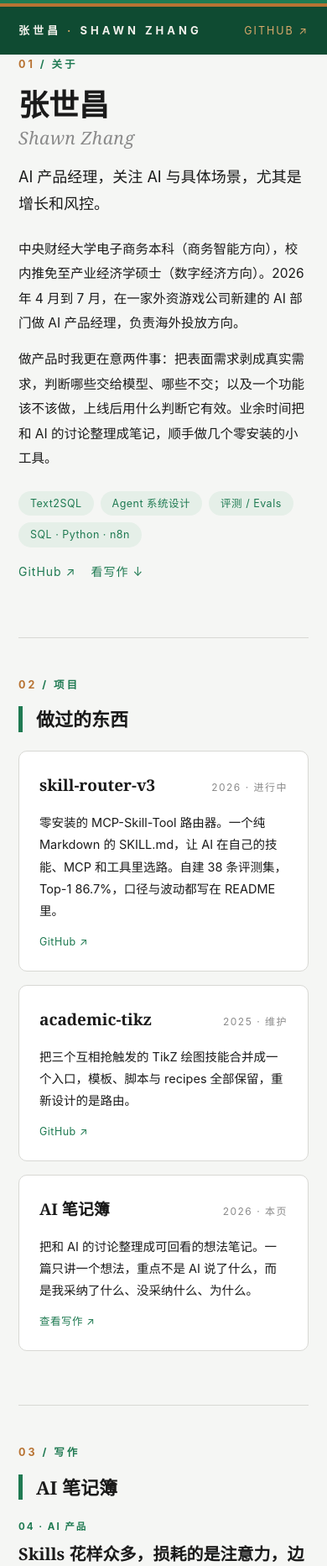
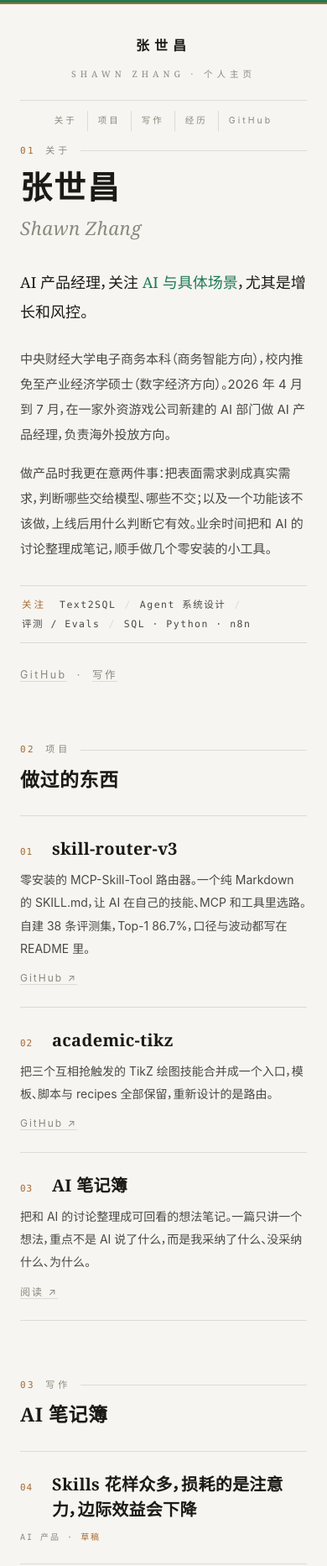
Before and after one commit to Eastr5/blog, a plain HTML site: page index.html in a window 390 px wide. Shown: the top 1865 px of the page at 84% size. Drawn offline with Linux system fonts and the light colour scheme.

Commit message:
site: 纸媒化改版——关注条替代标签胶囊、细线索引式条目、居中报头与版权页式页脚

```diff
--- a/index.html
+++ b/index.html
@@ -8,190 +8,212 @@
 <script src="assets/js/marked.min.js"></script>
 <style>
 :root{
-  --paper:#F5F6F4; --ink:#1A1A1A; --muted:#8A8A8A; --line:#D8D8D4;
-  --green:#1F7A52; --green-deep:#0F4B32; --green-soft:#E5EFE8;
-  --tan:#B87333; --panel:#FFFFFF;
+  --paper:#F6F5F1; --ink:#1B1A17; --soft:#4A4842; --muted:#8C887D; --line:#DDDBD2;
+  --green:#1F7A52; --green-deep:#0F4B32; --green-soft:#E9EFE9;
+  --tan:#A8692F; --mono:ui-monospace,"SF Mono",Menlo,Consolas,monospace;
+  --serif:Georgia,"Songti SC","Noto Serif SC","Source Han Serif SC",serif;
 }
 @media (prefers-color-scheme: dark){
   :root{
-    --paper:#1C1C1A; --ink:#E8E6E1; --muted:#96917F; --line:#33322E;
-    --green:#4CAF82; --green-deep:#0E2E20; --green-soft:#1B2721;
-    --tan:#D19A5E; --panel:#232320;
+    --paper:#191917; --ink:#E9E6DE; --soft:#C3BFB4; --muted:#8E8A7E; --line:#33312B;
+    --green:#5CB98C; --green-deep:#0E2E20; --green-soft:#1C2620;
+    --tan:#C98F55;
   }
 }
 *{box-sizing:border-box}
 html{-webkit-text-size-adjust:100%; scroll-behavior:smooth}
 body{
   margin:0; background:var(--paper); color:var(--ink);
-  font:16px/1.9 -apple-system,"PingFang SC","Microsoft YaHei",sans-serif;
+  font:16px/1.95 -apple-system,"PingFang SC","Microsoft YaHei",sans-serif;
   -webkit-font-smoothing:antialiased;
+  font-feature-settings:"palt" 1;
 }
-a{color:var(--green); text-decoration:none}
-a:hover{text-decoration:underline}
-.wrap{max-width:740px; margin:0 auto; padding:0 22px}
+a{color:inherit; text-decoration:none; border-bottom:1px solid transparent; transition:border-color .15s,color .15s}
+a:hover{color:var(--green); border-bottom-color:var(--green); text-decoration:none}
+.wrap{max-width:720px; margin:0 auto; padding:0 24px}
 
-/* 双色顶线：编辑部签名 */
-.topline{height:4px; background:var(--green)}
-.topline+.topline{height:4px; background:var(--tan)}
+/* 报头：绿——棕双线 */
+.topline{height:3px; background:var(--green)}
+.topline+.topline{height:2px; background:var(--tan)}
 
-/* 深绿报头 */
-.masthead{background:var(--green-deep); color:#F2F1EC}
-.masthead .wrap{
-  display:flex; align-items:baseline; justify-content:space-between;
-  padding-top:16px; padding-bottom:16px; gap:18px;
+.masthead{padding:34px 0 0; text-align:center}
+.wordmark{
+  font-family:var(--serif); font-size:16px; letter-spacing:6px; font-weight:700;
+  border-bottom:0;
 }
-.masthead .brand{
-  font-size:13px; letter-spacing:4px; font-weight:700; color:#F2F1EC;
-  white-space:nowrap;
+.wordmark em{
+  display:block; font-style:normal; font-size:10.5px; letter-spacing:5px;
+  color:var(--muted); font-weight:400; margin-top:8px;
 }
-.masthead .brand em{font-style:normal; color:#D9A96B}
-.masthead nav{display:flex; gap:18px; flex:1; justify-content:center}
-.masthead nav a{
-  font-size:12.5px; color:#B9C9BE; letter-spacing:2px;
+.masthead nav{
+  margin:20px 0 0; padding:12px 0; border-top:1px solid var(--line);
+  display:flex; justify-content:center; gap:0; font-size:11.5px; letter-spacing:3px;
+  color:var(--muted);
 }
-.masthead nav a:hover{color:#F2F1EC; text-decoration:none}
-.masthead .gh{color:#D9A96B; font-size:12.5px; letter-spacing:2px; white-space:nowrap}
-.masthead .gh:hover{color:#F2F1EC; text-decoration:none}
+.masthead nav a{padding:0 16px; color:var(--muted)}
+.masthead nav a + a{border-left:1px solid var(--line)}
+.masthead nav a:hover{color:var(--green)}
 
-main{padding-top:54px; padding-bottom:20px}
-.kicker{
-  font-size:12.5px; letter-spacing:3px; color:var(--green);
-  font-weight:700; margin:0 0 14px;
+main{padding:58px 0 30px}
+/* 章头：编号 + 名称 + 细线 */
+.sechead{
+  display:flex; align-items:center; gap:12px; margin:0 0 8px;
+  font-family:var(--mono); font-size:11px; letter-spacing:2.5px; color:var(--tan);
 }
-.kicker .no{color:var(--tan)}
+.sechead .label{letter-spacing:4px; color:var(--muted)}
+.sechead .line{flex:1; height:1px; background:var(--line)}
 h2.sec{
-  font-family:Georgia,"Noto Serif SC","Source Han Serif SC","STSong",serif;
-  font-size:26px; line-height:1.4; font-weight:700; margin:0 0 22px;
-  border-left:5px solid var(--green); padding-left:16px;
+  font-family:var(--serif); font-size:27px; line-height:1.45; font-weight:700;
+  margin:0 0 26px; letter-spacing:.5px;
 }
-section{margin-bottom:64px}
-.rule{height:1px; background:var(--line); border:0; margin:0 0 44px}
+section{margin-bottom:66px}
 
 /* Hero */
-.hero-name{
-  font-family:Georgia,"Noto Serif SC","Source Han Serif SC","STSong",serif;
-  font-size:46px; line-height:1.2; font-weight:700; margin:0 0 8px;
+h1.hero{
+  font-family:var(--serif); font-size:50px; line-height:1.25; font-weight:700;
+  margin:0 0 4px; letter-spacing:2px;
 }
-.hero-name .latin{
-  display:block; font-size:26px; font-style:italic; font-weight:400;
-  color:var(--muted); letter-spacing:.5px; margin-top:6px;
+.hero-latin{
+  font-family:var(--serif); font-style:italic; font-size:22px; color:var(--muted);
+  margin:0 0 26px; letter-spacing:.5px;
 }
-.hero-lede{
-  font-size:18px; color:var(--ink); margin:18px 0 22px; line-height:1.8;
+.statement{
+  font-family:var(--serif); font-size:20.5px; line-height:1.95; margin:0 0 24px;
+  color:var(--ink); max-width:34em;
 }
-.hero-text{color:var(--ink); font-size:15.5px}
-.hero-text p{margin:14px 0}
-.tags{display:flex; flex-wrap:wrap; gap:8px; margin:24px 0 10px}
-.pill{
-  display:inline-block; background:var(--green-soft); color:var(--green);
-  border-radius:999px; padding:3px 14px; font-size:12.5px; letter-spacing:.5px;
+.statement .hl{color:var(--green)}
+.hero-text{font-size:15px; line-height:2; color:var(--soft)}
+.hero-text p{margin:0 0 16px}
+
+/* 关注条：细线框住的字排版，不用胶囊 */
+.focus{
+  border-top:1px solid var(--line); border-bottom:1px solid var(--line);
+  padding:11px 2px; margin:28px 0 26px; display:flex; flex-wrap:wrap;
+  align-items:baseline; gap:0 10px;
+  font-family:var(--mono); font-size:11.5px; letter-spacing:1.5px; color:var(--soft);
 }
-.draft{
-  display:inline-block; border:1px solid var(--tan); color:var(--tan);
-  border-radius:999px; padding:1px 10px; font-size:11.5px;
+.focus .k{color:var(--tan); letter-spacing:3px; margin-right:6px}
+.focus .s{color:var(--line)}
+.focus span:not(.k):not(.s):hover{color:var(--green)}
+
+.links{font-size:12.5px; letter-spacing:2.5px; color:var(--muted); margin-top:4px}
+.links a{border-bottom:1px solid var(--line)}
+.links a:hover{border-bottom-color:var(--green)}
+
+/* 索引式条目（项目 / 写作通用） */
+.entry{border-top:1px solid var(--line); padding:24px 0 22px}
+.entry:last-child{border-bottom:1px solid var(--line)}
+.entry .head{display:flex; align-items:baseline; gap:14px}
+.entry .no{
+  font-family:var(--mono); font-size:11px; color:var(--tan);
+  letter-spacing:1px; width:24px; flex:0 0 24px; padding-top:2px;
 }
-.links{display:flex; gap:18px; flex-wrap:wrap; margin-top:16px; font-size:14px; letter-spacing:1px}
+.entry h3{
+  font-family:var(--serif); font-size:20px; font-weight:700; line-height:1.5;
+  margin:0; flex:1; letter-spacing:.3px;
+}
+.entry .when{
+  font-family:var(--mono); font-size:10.5px; letter-spacing:1.5px; color:var(--muted);
+  white-space:nowrap; padding-top:4px;
+}
+.entry .desc{margin:8px 0 0 38px; font-size:14px; line-height:1.95; color:var(--soft)}
+.entry .more{margin:10px 0 0 38px; font-size:12px; letter-spacing:2px; color:var(--muted)}
+.entry .more a{border-bottom:1px solid var(--line)}
+.entry .more a:hover{border-bottom-color:var(--green)}
 
-/* 项目卡片 */
-.project{
-  border:1px solid var(--line); border-radius:10px; padding:22px 24px;
-  margin-bottom:16px; background:var(--panel); transition:border-color .15s ease;
+/* 写作条目：标题链接覆盖整行 */
+a.rowlink{display:block; border-bottom:0}
+a.rowlink:hover{border-bottom:0; color:inherit}
+a.rowlink:hover h3{color:var(--green)}
+.kind{
+  font-family:var(--mono); font-size:10px; letter-spacing:2px; color:var(--muted);
+  display:block; margin:8px 0 0 38px;
 }
-.project:hover{border-color:var(--green)}
-.project .p-top{display:flex; justify-content:space-between; align-items:baseline; gap:14px}
-.project h3{
-  font-family:Georgia,"Noto Serif SC","Source Han Serif SC","STSong",serif;
-  font-size:19px; margin:0 0 6px; font-weight:700;
+.kind .draft{color:var(--tan)}
+
+/* 经历：定义列表，两栏 */
+.cv{border-top:1px solid var(--line)}
+.cv-row{
+  display:grid; grid-template-columns:158px 1fr; gap:6px 24px;
+  padding:18px 0; border-bottom:1px solid var(--line);
 }
-.project .year{color:var(--muted); font-size:12px; letter-spacing:1.5px; white-space:nowrap}
-.project p{margin:8px 0 0; color:var(--ink); font-size:14.5px; line-height:1.8}
-.project .p-meta{margin-top:12px; font-size:12.5px; color:var(--muted); display:flex; gap:14px; flex-wrap:wrap}
-.project .p-meta a{letter-spacing:.5px}
-
-/* 写作列表 */
-.post{display:flex; gap:22px; padding:22px 0; border-bottom:1px solid var(--line)}
-.post:first-of-type{padding-top:0}
-.post .body{flex:1; min-width:0}
-.post .kick{font-size:11.5px; letter-spacing:2px; color:var(--green); font-weight:700}
-.post .title{
-  font-family:Georgia,"Noto Serif SC","Source Han Serif SC","STSong",serif;
-  font-size:20px; font-weight:700; line-height:1.5; margin:6px 0 8px; color:var(--ink);
+.cv-row dt{
+  font-family:var(--mono); font-size:11px; letter-spacing:1.5px; color:var(--tan);
+  padding-top:3px;
 }
-a.plink:hover{text-decoration:none}
-a.plink:hover .title{color:var(--green)}
-.post .meta{font-size:12.5px; color:var(--muted); display:flex; flex-wrap:wrap; gap:8px; align-items:center}
-.post .when{font-size:12px; color:var(--muted); letter-spacing:1.5px; white-space:nowrap; padding-top:5px}
-
-/* 经历时间线 */
-.tl{position:relative; margin:0; padding:0; list-style:none}
-.tl li{
-  position:relative; padding:0 0 30px 26px; border-left:2px solid var(--line);
+.cv-row dd{margin:0}
+.cv-row dd b{
+  font-family:var(--serif); font-size:16.5px; font-weight:700; display:block;
+  line-height:1.6;
 }
-.tl li:last-child{border-left:2px solid transparent; padding-bottom:0}
-.tl li::before{
-  content:""; position:absolute; left:-6px; top:9px; width:10px; height:10px;
-  border-radius:50%; background:var(--green);
-}
-.tl .when{font-size:12px; letter-spacing:2px; color:var(--tan); font-weight:700}
-.tl .what{
-  font-family:Georgia,"Noto Serif SC","Source Han Serif SC","STSong",serif;
-  font-size:17px; font-weight:700; margin:4px 0 4px;
-}
-.tl .desc{color:var(--muted); font-size:14px; margin:0}
+.cv-row dd span{font-size:13.5px; color:var(--muted); line-height:1.9; display:block; margin-top:2px}
 
 /* 联系 */
-.contact{color:var(--ink); font-size:15.5px}
-.contact p{margin:0 0 16px}
+.closing{text-align:center; padding:6px 0 10px}
+.closing p{
+  font-family:var(--serif); font-size:18px; line-height:2; margin:0 0 18px; color:var(--ink);
+}
+.closing .links{letter-spacing:3px}
 
 /* 文章页 */
-.subtitle{color:var(--muted); font-size:15.5px; margin:0 0 10px}
-.meta{color:var(--muted); font-size:12.5px; letter-spacing:1px; margin-bottom:30px;
-  display:flex; flex-wrap:wrap; gap:10px; align-items:center}
-.hero{
-  background:var(--green-soft); border-radius:10px; padding:18px; margin:0 0 38px;
+.subtitle{font-family:var(--serif); font-style:italic; font-size:16.5px; color:var(--muted); margin:0 0 14px}
+.meta{
+  font-family:var(--mono); font-size:11px; letter-spacing:2px; color:var(--muted);
+  margin-bottom:34px; display:flex; flex-wrap:wrap; gap:6px 14px; align-items:baseline;
 }
-.hero img{width:100%; border-radius:6px; display:block}
-.body{font-size:16.5px; line-height:1.9}
+.meta .draft{color:var(--tan)}
+.hero-img{margin:0 0 40px}
+.hero-img img{width:100%; display:block; border:1px solid var(--line)}
+.body{font-size:16.5px; line-height:2}
 .body h2{
-  font-family:Georgia,"Noto Serif SC","Source Han Serif SC","STSong",serif;
-  font-size:22px; line-height:1.4; margin:44px 0 16px;
-  border-left:4px solid var(--green); padding-left:14px;
+  font-family:var(--serif); font-size:22.5px; line-height:1.5; margin:46px 0 18px;
+  padding-top:14px; border-top:1px solid var(--line); letter-spacing:.3px;
 }
-.body h3{font-size:17.5px; margin:28px 0 12px}
-.body p{margin:16px 0}
-.body ul,.body ol{padding-left:26px; margin:16px 0}
+.body h3{font-size:17px; margin:30px 0 12px}
+.body p{margin:17px 0}
+.body ul,.body ol{padding-left:24px; margin:17px 0}
 .body li{margin:10px 0}
 .body blockquote{
-  margin:20px 0; padding:12px 20px; background:var(--green-soft);
-  border-left:3px solid var(--green); border-radius:0 6px 6px 0; color:var(--ink);
+  margin:22px 0; padding:0 0 0 20px; border-left:2px solid var(--tan);
+  color:var(--soft); font-family:var(--serif); font-size:16.5px;
 }
-.body blockquote p{margin:6px 0}
+.body blockquote p{margin:10px 0}
 .body code{
-  background:var(--green-soft); padding:2px 7px; border-radius:4px;
-  font-size:.88em; font-family:ui-monospace,SFMono-Regular,Menlo,Consolas,monospace;
+  background:var(--green-soft); padding:1px 6px; font-size:.86em; font-family:var(--mono);
 }
-.body pre{background:#141414; color:#DDE6DF; border-radius:8px; padding:16px 18px; overflow:auto}
-.body pre code{background:none; color:inherit; padding:0}
+.body pre{background:#141414; color:#DDE6DF; padding:16px 18px; overflow:auto; font-size:13.5px}
+.body pre code{background:none; padding:0}
 .body img{max-width:100%}
 .back{
-  display:inline-block; margin-top:52px; font-size:13.5px; letter-spacing:1px;
-  border-top:1px solid var(--line); padding-top:18px; width:100%;
+  display:block; text-align:center; margin-top:56px; padding-top:22px;
+  border-top:1px solid var(--line); font-family:var(--mono); font-size:11px;
+  letter-spacing:3px; color:var(--muted);
 }
-.loading{color:var(--muted); padding:60px 0; text-align:center}
+.loading{color:var(--muted); padding:60px 0; text-align:center; letter-spacing:2px; font-size:12px}
 
-/* 页脚 */
-.foot{background:var(--green-deep); color:#B9C9BE}
-.foot .wrap{
-  display:flex; justify-content:space-between; gap:16px;
-  padding-top:18px; padding-bottom:18px; font-size:12px; letter-spacing:1.5px;
+/* 版权页式页脚 */
+.foot{padding:10px 0 54px; text-align:center}
+.foot .ornament{
+  color:var(--tan); font-size:13px; letter-spacing:8px; margin-bottom:16px;
 }
-.foot a{color:#D9A96B}
+.foot .fm{
+  font-family:var(--serif); font-size:14px; letter-spacing:2px; margin:0 0 6px;
+}
+.foot .fs{
+  font-family:var(--mono); font-size:10.5px; letter-spacing:2px; color:var(--muted);
+  line-height:2.1; margin:0;
+}
+.foot a{border-bottom:1px solid var(--line)}
 @media (max-width:640px){
-  .masthead nav{display:none}
-  .hero-name{font-size:36px}
-  .hero-name .latin{font-size:21px}
-  h2.sec{font-size:22px}
-  .post .when{display:none}
+  .masthead nav{flex-wrap:wrap; gap:0}
+  .masthead nav a{padding:2px 12px; font-size:10.5px}
+  h1.hero{font-size:38px}
+  .statement{font-size:18px}
+  h2.sec{font-size:23px}
+  .entry .when{display:none}
+  .cv-row{grid-template-columns:1fr; gap:2px}
+  .cv-row dt{padding-top:0}
+  .entry .desc,.entry .more,.kind{margin-left:0}
 }
 </style>
 </head>
@@ -199,22 +221,17 @@ a.plink:hover .title{color:var(--green)}
 <div class="topline"></div><div class="topline"></div>
 <header class="masthead">
   <div class="wrap">
-    <a class="brand" href="./">张世昌<em> · </em>SHAWN ZHANG</a>
+    <a class="wordmark" href="./">张世昌<em>SHAWN ZHANG · 个人主页</em></a>
     <nav>
       <a href="#about">关于</a><a href="#work">项目</a><a href="#writing">写作</a><a href="#experience">经历</a>
+      <a href="https://github.com/Eastr5" target="_blank" rel="noopener">GitHub</a>
     </nav>
-    <a class="gh" href="https://github.com/Eastr5" target="_blank" rel="noopener">GITHUB ↗</a>
   </div>
 </header>
 
-<main class="wrap" id="app"><p class="loading">加载中…</p></main>
+<main class="wrap" id="app"><p class="loading">加载中</p></main>
 
-<footer class="foot">
-  <div class="wrap">
-    <span>张世昌 · SHAWN ZHANG</span>
-    <span><a href="https://eastr5.github.io/blog/">eastr5.github.io/blog</a></span>
-  </div>
-</footer>
+<footer class="foot" id="colophon"></footer>
 
 <script>
 const POSTS = [
@@ -226,90 +243,98 @@ const POSTS = [
 const PROJECTS = [
   {name:"skill-router-v3", year:"2026 · 进行中",
    desc:"零安装的 MCP-Skill-Tool 路由器。一个纯 Markdown 的 SKILL.md，让 AI 在自己的技能、MCP 和工具里选路。自建 38 条评测集，Top-1 86.7%，口径与波动都写在 README 里。",
-   links:[["GitHub","https://github.com/Eastr5/skill-router-v3"]]},
+   link:"https://github.com/Eastr5/skill-router-v3", more:"GitHub"},
   {name:"academic-tikz", year:"2025 · 维护",
    desc:"把三个互相抢触发的 TikZ 绘图技能合并成一个入口，模板、脚本与 recipes 全部保留，重新设计的是路由。",
-   links:[["GitHub","https://github.com/Eastr5/academic-tikz"]]},
+   link:"https://github.com/Eastr5/academic-tikz", more:"GitHub"},
   {name:"AI 笔记簿", year:"2026 · 本页",
    desc:"把和 AI 的讨论整理成可回看的想法笔记。一篇只讲一个想法，重点不是 AI 说了什么，而是我采纳了什么、没采纳什么、为什么。",
-   links:[["查看写作","#writing"]]},
+   link:"#writing", more:"阅读"},
 ];
-const EXPERIENCE = [
-  {when:"2026.04 – 2026.07", what:"外资游戏公司 · AI 部门", desc:"AI 产品经理，负责海外投放方向。"},
-  {when:"2028 届 · 推免", what:"中央财经大学 · 产业经济学硕士", desc:"数字经济方向。"},
-  {when:"本科", what:"中央财经大学 · 电子商务", desc:"商务智能方向。"},
+const CV = [
+  {when:"2026.04 — 2026.07", what:"外资游戏公司 · AI 部门", desc:"AI 产品经理，负责海外投放方向"},
+  {when:"2028 届 · 推免", what:"中央财经大学 · 产业经济学硕士", desc:"数字经济方向"},
+  {when:"本科", what:"中央财经大学 · 电子商务", desc:"商务智能方向"},
 ];
+const FOCUS = ["Text2SQL","Agent 系统设计","评测 / Evals","SQL · Python · n8n"];
 const esc = s => s.replace(/&/g,"&amp;").replace(/</g,"&lt;").replace(/>/g,"&gt;").replace(/"/g,"&quot;");
 const fmtDate = d => d.replaceAll("-",".");
 const app = document.getElementById("app");
+const foot = document.getElementById("colophon");
+
+function sechead(no, label){
+  return `<div class="sechead"><span>${no}</span><span class="label">${label}</span><span class="line"></span></div>`;
+}
 
 function renderHome(){
+  const projs = PROJECTS.map((p,i) => `
+    <article class="entry">
+      <div class="head">
+        <span class="no">${String(i+1).padStart(2,"0")}</span>
+        <h3>${esc(p.name)}</h3>
+        <span class="when">${p.year}</span>
+      </div>
+      <p class="desc">${esc(p.desc)}</p>
+      <div class="more"><a href="${p.link}">${p.more} ↗</a></div>
+    </article>`).join("");
+
   const posts = POSTS.map((p,i) => {
     const no = String(POSTS.length - i).padStart(2,"0");
-    return `<div class="post">
-      <div class="body">
-        <a class="plink" href="?post=${p.file}">
-          <div class="kick">${no} · ${p.series}</div>
-          <div class="title">${esc(p.title)}</div>
-        </a>
-        <div class="meta"><span class="pill">${p.series}</span>${p.draft?'<span class="draft">草稿</span>':''}</div>
-      </div>
-      <div class="when">${fmtDate(p.date)}</div>
-    </div>`;
+    return `<article class="entry">
+      <a class="rowlink" href="?post=${p.file}">
+        <div class="head">
+          <span class="no">${no}</span>
+          <h3>${esc(p.title)}</h3>
+          <span class="when">${fmtDate(p.date)}</span>
+        </div>
+        <span class="kind">${p.series}${p.draft?' · <span class="draft">草稿</span>':''}</span>
+      </a>
+    </article>`;
   }).join("");
+
+  const cvs = CV.map(c => `
+    <div class="cv-row"><dt>${esc(c.when)}</dt><dd><b>${esc(c.what)}</b><span>${esc(c.desc)}</span></dd></div>`).join("");
 
   app.innerHTML = `
   <section id="about">
-    <p class="kicker"><span class="no">01</span> / 关于</p>
-    <h1 class="hero-name">张世昌<span class="latin">Shawn Zhang</span></h1>
-    <p class="hero-lede">AI 产品经理，关注 AI 与具体场景，尤其是增长和风控。</p>
+    ${sechead("01","关于")}
+    <h1 class="hero">张世昌</h1>
+    <p class="hero-latin">Shawn Zhang</p>
+    <p class="statement">AI 产品经理，关注<span class="hl"> AI 与具体场景</span>，尤其是增长和风控。</p>
     <div class="hero-text">
       <p>中央财经大学电子商务本科（商务智能方向），校内推免至产业经济学硕士（数字经济方向）。2026 年 4 月到 7 月，在一家外资游戏公司新建的 AI 部门做 AI 产品经理，负责海外投放方向。</p>
       <p>做产品时我更在意两件事：把表面需求剥成真实需求，判断哪些交给模型、哪些不交；以及一个功能该不该做，上线后用什么判断它有效。业余时间把和 AI 的讨论整理成笔记，顺手做几个零安装的小工具。</p>
     </div>
-    <div class="tags">
-      <span class="pill">Text2SQL</span><span class="pill">Agent 系统设计</span>
-      <span class="pill">评测 / Evals</span><span class="pill">SQL · Python · n8n</span>
+    <div class="focus">
+      <span class="k">关注</span>
+      ${FOCUS.map((f,i) => (i?'<span class="s">/</span>':'') + `<span>${esc(f)}</span>`).join("")}
     </div>
-    <div class="links"><a href="https://github.com/Eastr5">GitHub ↗</a><a href="#writing">看写作 ↓</a></div>
+    <div class="links"><a href="https://github.com/Eastr5">GitHub</a> &nbsp;·&nbsp; <a href="#writing">写作</a></div>
   </section>
-  <hr class="rule">
 
   <section id="work">
-    <p class="kicker"><span class="no">02</span> / 项目</p>
+    ${sechead("02","项目")}
     <h2 class="sec">做过的东西</h2>
-    ${PROJECTS.map(p => `
-      <div class="project">
-        <div class="p-top"><h3>${esc(p.name)}</h3><span class="year">${p.year}</span></div>
-        <p>${esc(p.desc)}</p>
-        <div class="p-meta">${p.links.map(l => `<a href="${l[1]}">${l[0]} ↗</a>`).join("")}</div>
-      </div>`).join("")}
+    ${projs}
   </section>
-  <hr class="rule">
 
   <section id="writing">
-    <p class="kicker"><span class="no">03</span> / 写作</p>
+    ${sechead("03","写作")}
     <h2 class="sec">AI 笔记簿</h2>
     ${posts}
-    <p style="color:var(--muted);font-size:12.5px;margin-top:22px">共 ${POSTS.length} 篇 · 源仓库在 <a href="https://github.com/Eastr5/blog">GitHub ↗</a></p>
   </section>
-  <hr class="rule">
 
   <section id="experience">
-    <p class="kicker"><span class="no">04</span> / 经历</p>
+    ${sechead("04","经历")}
     <h2 class="sec">简短版本</h2>
-    <ul class="tl">
-      ${EXPERIENCE.map(e => `<li><div class="when">${esc(e.when)}</div><div class="what">${esc(e.what)}</div><p class="desc">${esc(e.desc)}</p></li>`).join("")}
-    </ul>
+    <dl class="cv">${cvs}</dl>
   </section>
-  <hr class="rule">
 
   <section id="contact">
-    <p class="kicker"><span class="no">05</span> / 联系</p>
-    <h2 class="sec">聊聊</h2>
-    <div class="contact">
-      <p>想聊 AI 产品、数据与风控，或者 skills 治理，欢迎来 GitHub 找我。</p>
-      <div class="links"><a href="https://github.com/Eastr5">GitHub ↗</a><a href="https://github.com/Eastr5/blog">博客源仓库 ↗</a></div>
+    ${sechead("05","联系")}
+    <div class="closing">
+      <p>想聊 AI 产品、数据与风控，<br>或者 skills 治理，欢迎来信。</p>
+      <div class="links"><a href="https://github.com/Eastr5">GitHub</a> &nbsp;·&nbsp; <a href="https://github.com/Eastr5/blog">博客源仓库</a></div>
     </div>
   </section>`;
 }
@@ -317,9 +342,9 @@ function renderHome(){
 async function renderPost(slug){
   const idx = POSTS.findIndex(x => x.file === slug);
   const p = POSTS[idx];
-  if(!p){ app.innerHTML = `<p class="kicker"><span class="no">00</span> / 文章</p><h2 class="sec">文章不存在</h2><a class="back" href="./">← 返回主页</a>`; return; }
+  if(!p){ app.innerHTML = `${sechead("00","文章")}<h2 class="sec">文章不存在</h2><a class="back" href="./">返回主页</a>`; return; }
   const no = String(POSTS.length - idx).padStart(2,"0");
-  app.innerHTML = '<p class="loading">正在加载正文…</p>';
+  app.innerHTML = '<p class="loading">正在加载正文</p>';
   let meta = {};
   try{
     const y = await (await fetch(`posts/meta/${slug}.yaml`)).text();
@@ -327,32 +352,44 @@ async function renderPost(slug){
       const m = l.match(/^([A-Za-z_]+):\s*(.*)$/);
       if(m && !l.startsWith(" ") && m[2]) meta[m[1]] = m[2].replace(/^["']|["']$/g,"");
     });
-  }catch(e){/* 元数据缺失时静默降级 */}
+  }catch(e){}
   let md;
   try{ md = await (await fetch(`posts/${slug}.md`)).text(); }
-  catch(e){ app.innerHTML = `<h2 class="sec" style="font-size:28px">${esc(p.title)}</h2><p>正文加载失败。</p><a class="back" href="./">← 返回主页</a>`; return; }
+  catch(e){ app.innerHTML = `<h2 class="sec">${esc(p.title)}</h2><p>正文加载失败。</p><a class="back" href="./">返回主页</a>`; return; }
   md = md.replaceAll("../assets/", "assets/");
   const picture = md.match(/<picture>[\s\S]*?<\/picture>/);
   md = md.replace(/<picture>[\s\S]*?<\/picture>\s*/,"");
   const body = marked.parse(md);
   const mins = Math.max(1, Math.round(md.replace(/<[^>]+>/g,"").length/500));
   app.innerHTML = `
-    <p class="kicker"><span class="no">${no}</span> / ${esc(meta.kicker || p.series)}</p>
-    <h2 class="sec" style="border:0;padding:0;font-size:30px;margin-bottom:10px">${esc(meta.title || p.title)}</h2>
+    ${sechead(no, esc(meta.kicker || p.series))}
+    <h2 class="sec" style="font-size:31px;margin-bottom:12px">${esc(meta.title || p.title)}</h2>
     ${meta.subtitle?`<p class="subtitle">${esc(meta.subtitle)}</p>`:""}
     <div class="meta">
       <span>${fmtDate(p.date)}</span><span>·</span>
-      <span class="pill">${p.series}</span><span>·</span>
+      <span>${p.series}</span><span>·</span>
       <span>约 ${mins} 分钟</span>
-      ${p.draft?'<span class="draft">草稿</span>':''}
+      ${p.draft?'<span>·</span><span class="draft">草稿</span>':''}
     </div>
-    ${picture?`<div class="hero">${picture[0]}</div>`:""}
+    ${picture?`<div class="hero-img">${picture[0]}</div>`:""}
     <div class="body">${body}</div>
     <a class="back" href="./">← 返回主页</a>`;
+
+  foot.innerHTML = `
+    <div class="ornament">❦</div>
+    <p class="fm">张世昌 · Shawn Zhang</p>
+    <p class="fs">用 Markdown 写作 · 由 GitHub Pages 托管</p>`;
+}
+
+function renderFootHome(){
+  foot.innerHTML = `
+    <div class="ornament">❦</div>
+    <p class="fm">张世昌 · Shawn Zhang</p>
+    <p class="fs">用 Markdown 写作 · 由 GitHub Pages 托管<br>二〇二六年</p>`;
 }
 
 const slug = new URLSearchParams(location.search).get("post");
-slug ? renderPost(slug) : renderHome();
+if(slug){ renderPost(slug); } else { renderHome(); renderFootHome(); }
 </script>
 </body>
 </html>
```
